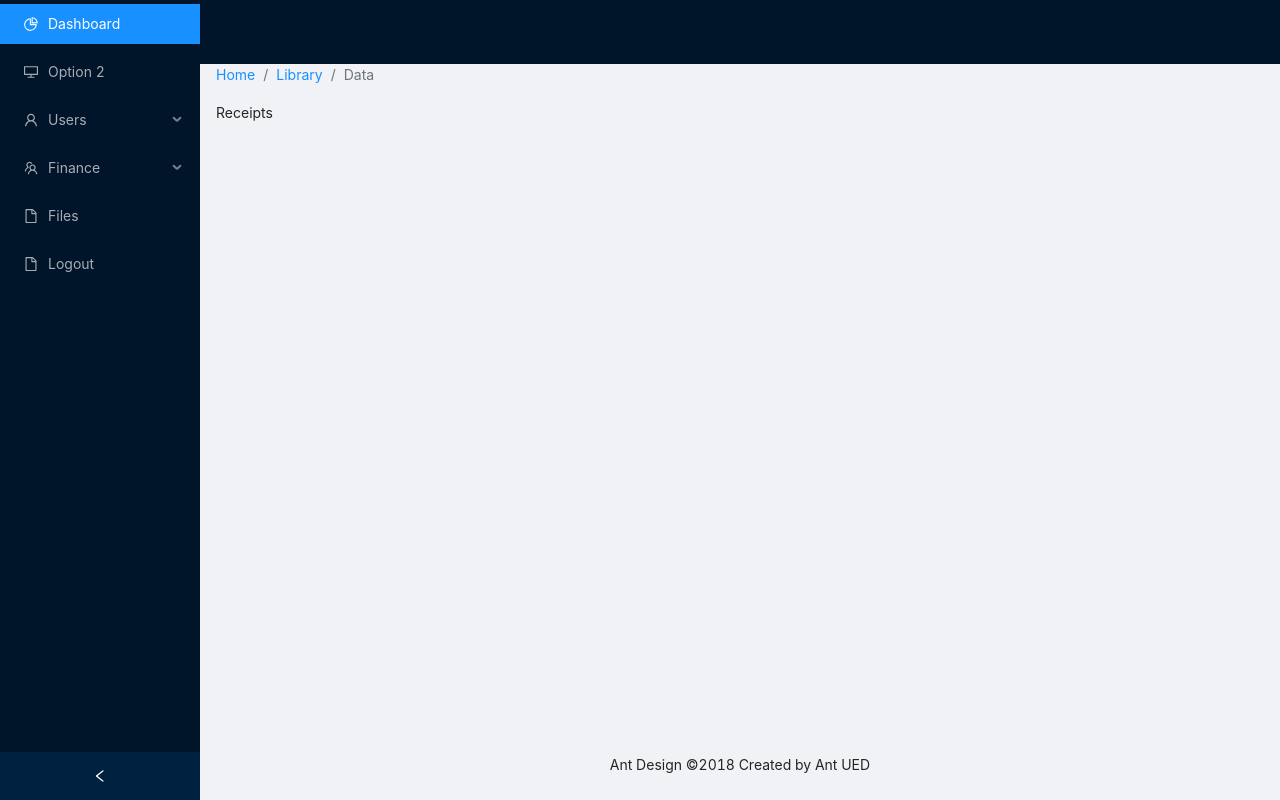
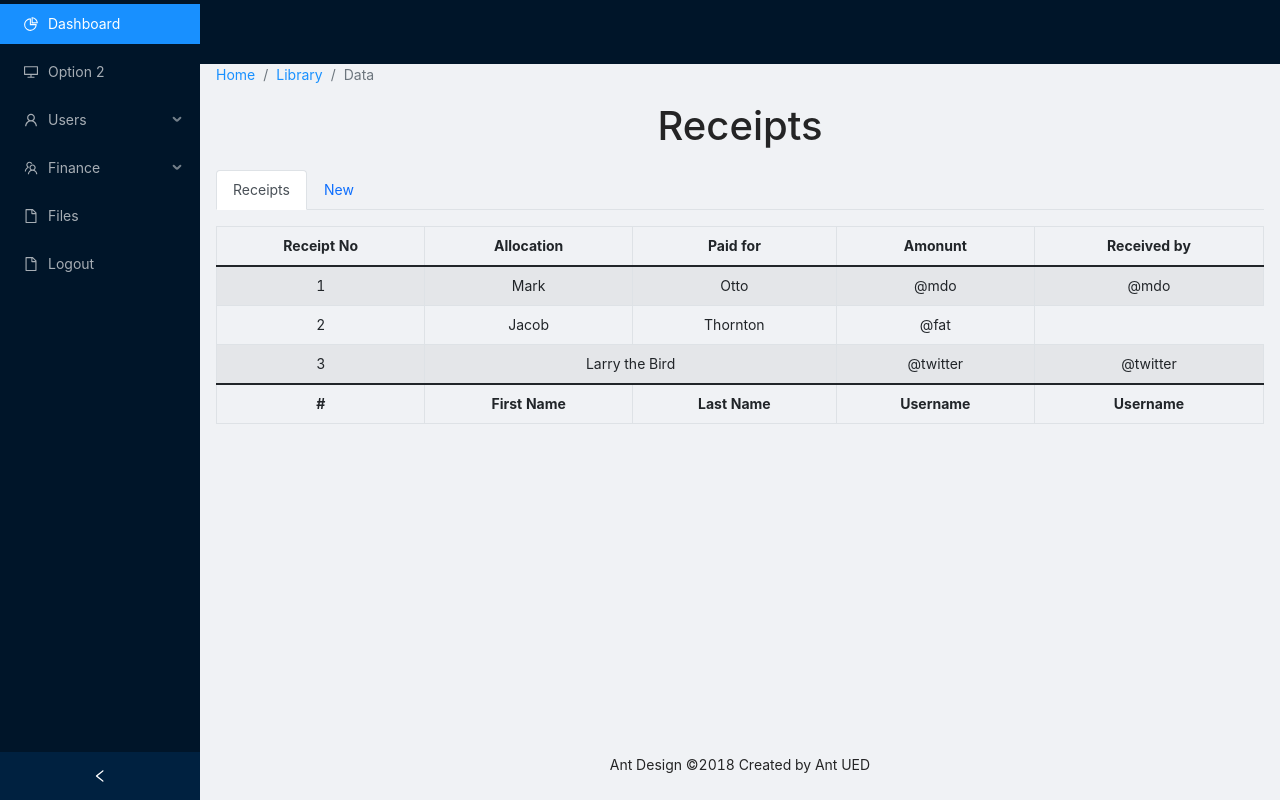
Before and after one commit to mwinamijr/react-scms, a React (Create React App) app: page /receipts in a window 1280 px wide. Built offline with nearby package versions, Linux system fonts and the light colour scheme.

Commit message:
modified the links for receipts list and new receipts tabs

```diff
--- a/src/containers/Receipts.js
+++ b/src/containers/Receipts.js
@@ -1,8 +1,8 @@
-import React from 'react'
-import { Breadcrumb } from 'react-bootstrap';
-
+import React, {useState} from 'react'
+import { Breadcrumb, Table, Tabs, Tab } from 'react-bootstrap';
 
 function Receipts() {
+  const [key, setKey] = useState('receipts')
     return (
       <div>
         <Breadcrumb>
@@ -12,11 +12,66 @@
           </Breadcrumb.Item>
           <Breadcrumb.Item active>Data</Breadcrumb.Item>
         </Breadcrumb>
-        <div>
-        Receipts
-
+      <div>
+      <div>
+        <div className="text-center">
+          <h1>Receipts</h1>
+          <Tabs
+            id="controlled-tab-example"
+            activeKey={key}
+            onSelect={(k) => setKey(k)}
+            className="mb-3"
+          >
+            <Tab eventKey="receipts" title="Receipts">
+              <Table striped bordered hover>
+                <thead>
+                  <tr>
+                    <th>Receipt No</th>
+                    <th>Allocation</th>
+                    <th>Paid for</th>
+                    <th>Amonunt</th>
+                    <th>Received by</th>
+                  </tr>
+                </thead>
+                <tbody>
+                  <tr>
+                    <td>1</td>
+                    <td>Mark</td>
+                    <td>Otto</td>
+                    <td>@mdo</td>
+                    <td>@mdo</td>
+                  </tr>
+                  <tr>
+                    <td>2</td>
+                    <td>Jacob</td>
+                    <td>Thornton</td>
+                    <td>@fat</td>
+                  </tr>
+                  <tr>
+                    <td>3</td>
+                    <td colSpan="2">Larry the Bird</td>
+                    <td>@twitter</td>
+                    <td>@twitter</td>
+                  </tr>
+                </tbody>
+                <thead>
+                  <tr>
+                    <th>#</th>
+                    <th>First Name</th>
+                    <th>Last Name</th>
+                    <th>Username</th>
+                    <th>Username</th>
+                  </tr>
+                </thead>
+              </Table>
+            </Tab>
+            <Tab eventKey="new" title="New">
+              New receipt
+            </Tab>
+          </Tabs>
         </div>
-
+      </div>
+      </div>
       </div>
     )
 }
```
